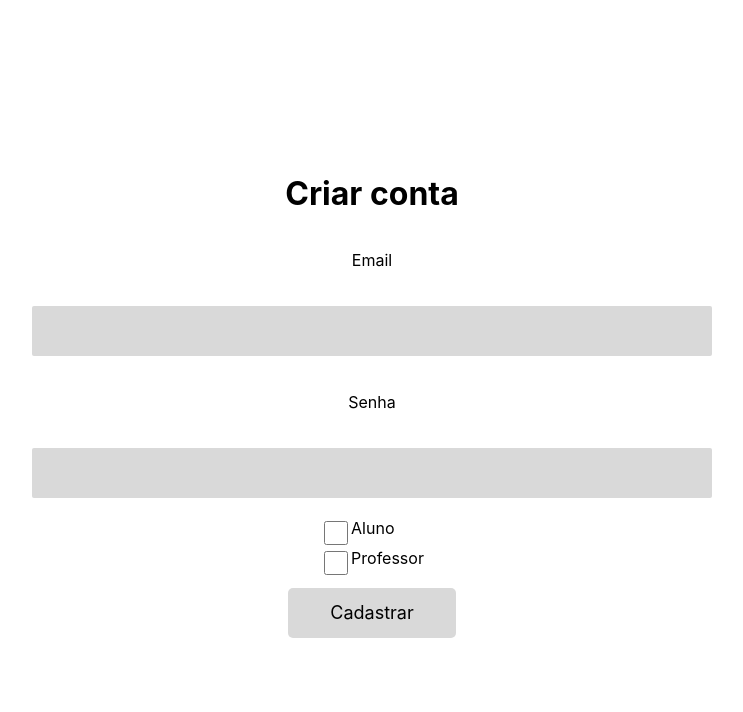
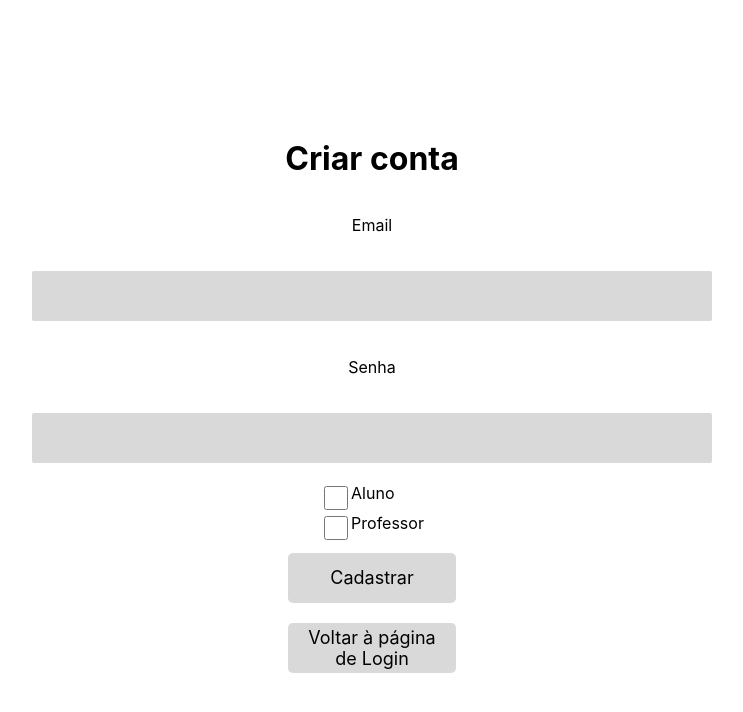
Before and after one commit to GustavoVieiraDeAraujo/MP-Front-End, a React (Vite) app: page /Cadastro in a window 1280 px wide. Shown: the top 712 px of the page, without its empty margins (268-1011 px from the left). Built offline with nearby package versions, Linux system fonts and the light colour scheme.

Commit message:
Adicionando botao para voltar à pagina de login

```diff
--- a/src/pages/Cadastro/index.jsx
+++ b/src/pages/Cadastro/index.jsx
@@ -36,6 +36,7 @@ export function Cadastro() {
                 </div>
             </div>
             <Button> Cadastrar </Button>
+            <Button url="/"> Voltar à página de Login </Button>
         </Container>
     )
 }
```
